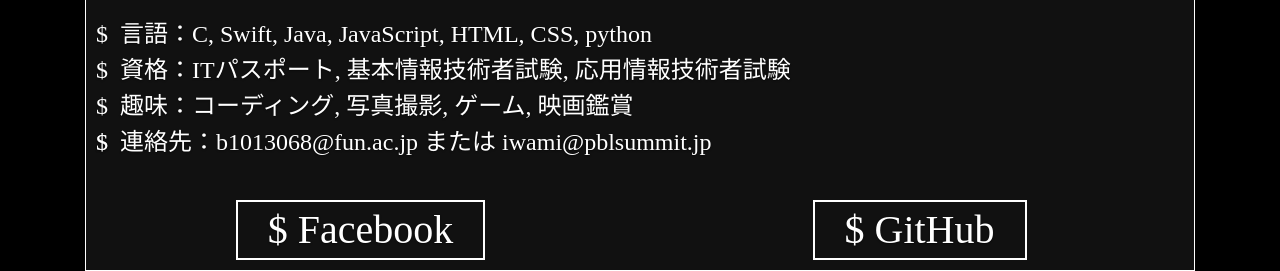
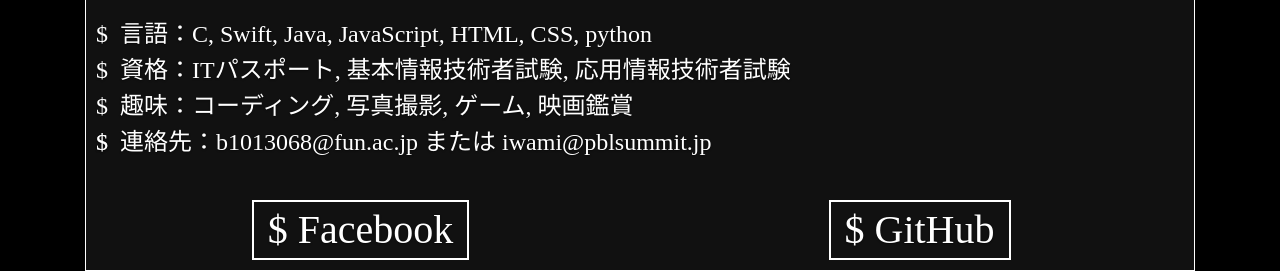
Before and after one commit to kentaiwami/portfolio, a Django app: template portfolio/templates/portfolio/index.html in a window 1280 px wide. Shown: the part 3457-3728 px from the top of the page. Run offline with Django 3.2, Linux system fonts and the light colour scheme; the template is opened without the code that fills it, so the values that code supplies are empty; some libraries are stand-ins or nearby versions; some web fonts are replaced.

Commit message:
.boxのpaddingを修正

```diff
--- a/portfolio/static/portfolio/style.css
+++ b/portfolio/static/portfolio/style.css
@@ -203,7 +203,7 @@ figure:hover figcaption {
 .box {
   font-family: "MyFont";
   font-size: 5vmin;
-  padding: 0rem 2rem;
+  padding: 0rem 1rem;
   margin-top: 2.5rem;
   text-align: center;
   position: relative;
```
